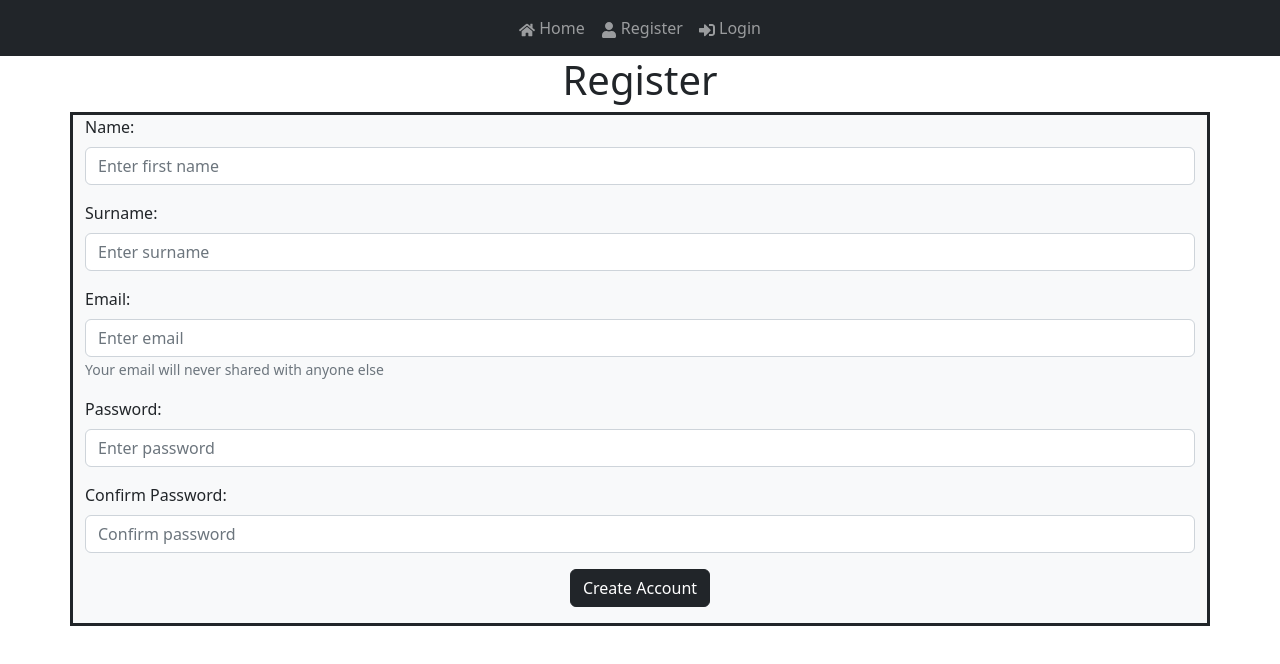
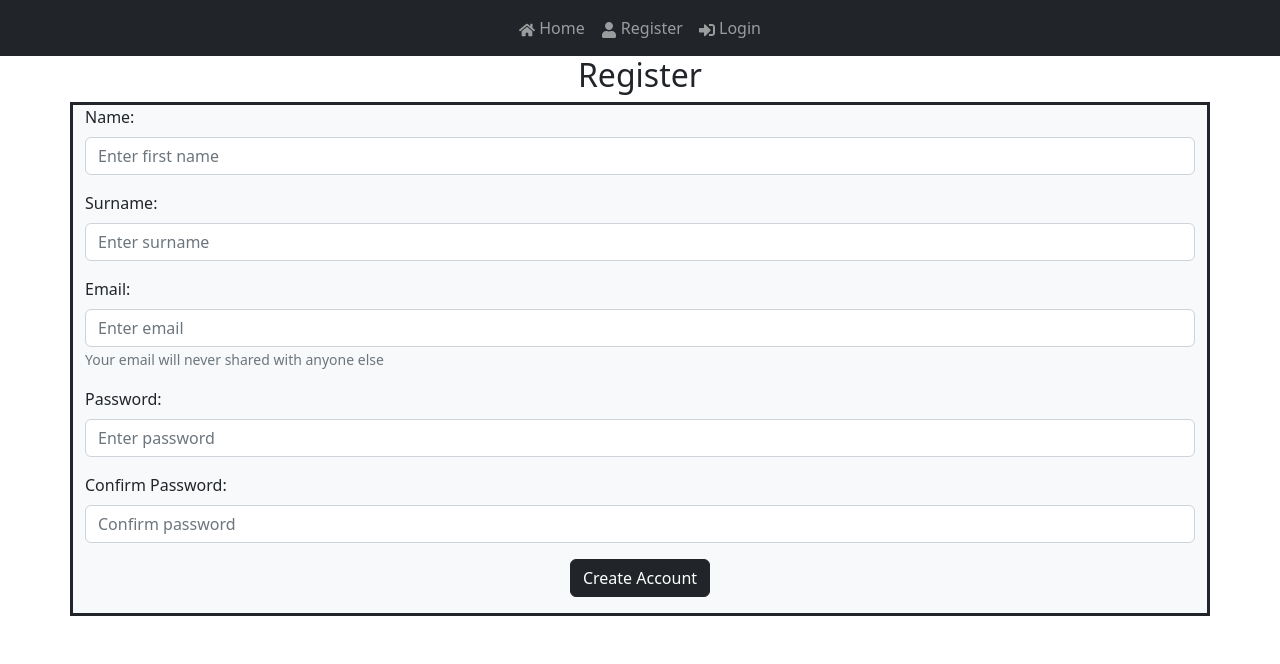
Before and after one commit to the-nonlinearity/docker-compose-rest-react-boilerplate, a React (Create React App) app in the folder frontend/: page /register in a window 1280 px wide. Shown: the top 664 px of the page. Built offline with nearby package versions, Linux system fonts and the light colour scheme.

Commit message:
Removed H1 headers from home and registry pages for SEO (current site title not included)

```diff
--- a/frontend/src/pages/Home/index.tsx
+++ b/frontend/src/pages/Home/index.tsx
@@ -1,7 +1,7 @@
 export function Home () {
   return (
     <div>
-      <h1>Home</h1>
+      <h2>Home</h2>
     </div>
   )
 }
--- a/frontend/src/pages/Register/index.tsx
+++ b/frontend/src/pages/Register/index.tsx
@@ -44,7 +44,7 @@ export function Register () {
 
   return (
     <div>
-      <h1 className="text-center">Register</h1>
+      <h2 className="text-center">Register</h2>
       <Container className="bg-light border border-dark border-3">
 
         <Form onSubmit={handleSubmit}>
```
